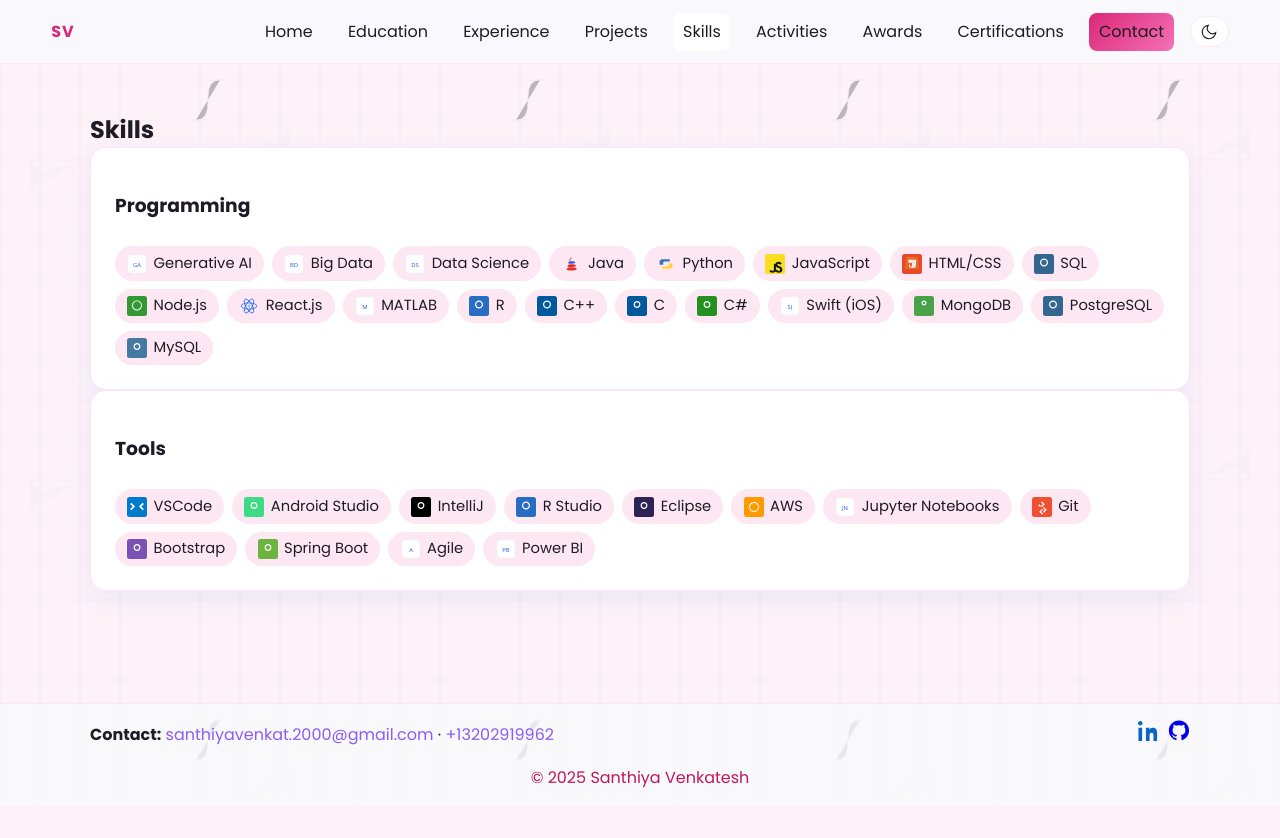
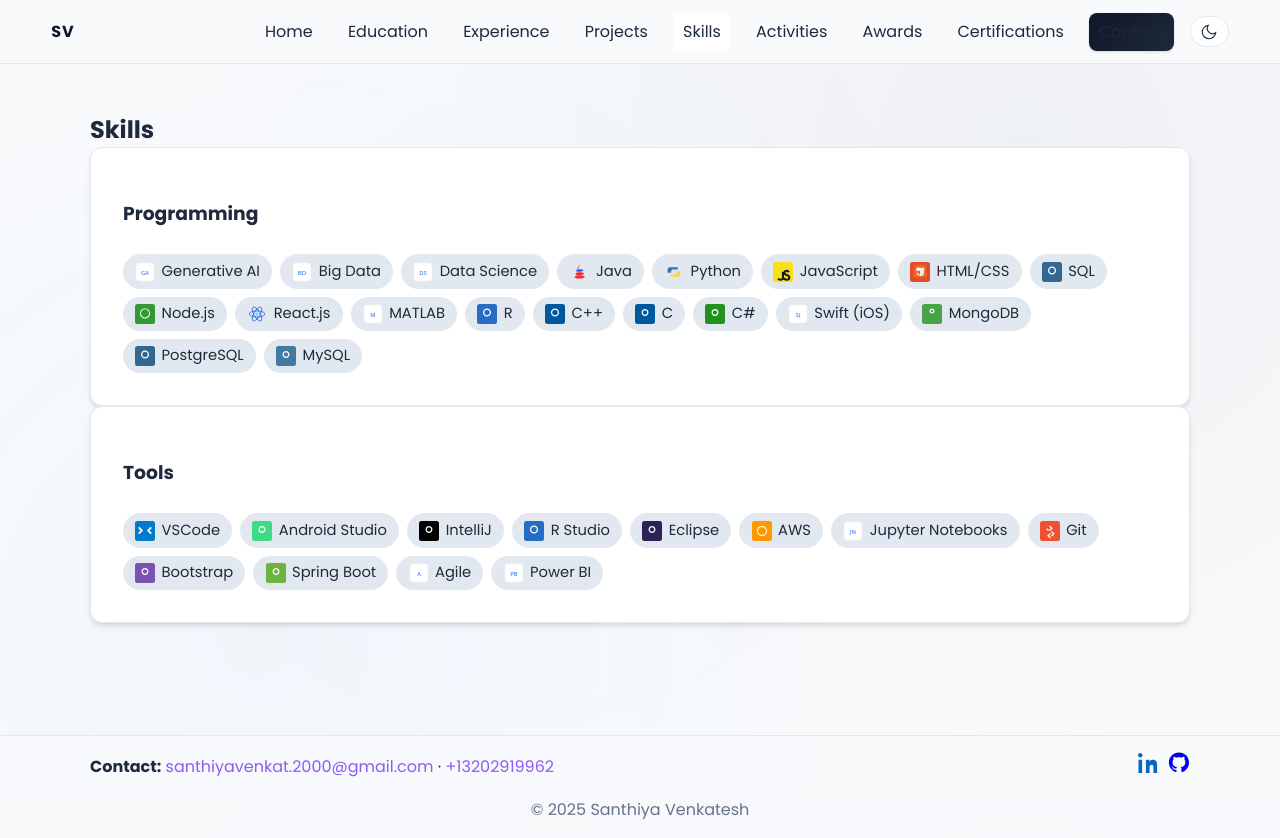
Before and after one commit to santhiya-2000/My_Portfolio, a React (Vite) app: page /My_Portfolio/skills in a window 1280 px wide. Before the commit the page ends 806 px from the top, so only its background shows below. Built offline with nearby package versions, Linux system fonts and the light colour scheme.

Commit message:
project updates

```diff
--- a/src/data/profile.js
+++ b/src/data/profile.js
@@ -1,8 +1,8 @@
 const data = {
   name: 'Santhiya Venkatesh',
-  title: 'Full Stack Developer · AI Engineer',
+  title: 'Full Stack Developer · AI Engineer · Data Analyst · Software Engineer',
   summary:
-    'Full-stack and AI engineer with experience across Java backends, Windows API (C++/C#), Ember.js/React frontends, and PostgreSQL/MySQL. Interested in ML-driven features, secure systems, and crafting delightful UIs.',
+    'Full-stack and AI engineer with experience across Java backends, Windows API (C++/C#), Ember.js/React frontends, and PostgreSQL/MySQL. Data analytics enthusiast interested in ML-driven features, secure systems, and crafting delightful UIs.',
   hero: {
     photoUrl: 'assets/san.jpg',
     threeD1: 'https://images.unsplash.com/photo-1527443154391-507e9dc6c5cc?q=80&w=1200&auto=format&fit=crop',
@@ -186,27 +186,28 @@ const data = {
     {
       title: 'Factory Intelligence Copilot',
       period: '2026',
-      summary: 'An AI-driven manufacturing analytics and decision-support platform that combines data engineering, operational analytics, and an intelligent reasoning layer to help manufacturing teams understand performance changes and take action.',
+      summary: 'Manufacturing teams often struggle to understand production inefficiencies because data is scattered across different systems like machine logs, maintenance records, and production reports. I built an analytics platform that ingests manufacturing data using a Python ETL pipeline into a PostgreSQL database, structured data using a star-schema model, and created a Streamlit dashboard showing key KPIs like downtime, scrap rate, and cost impact. I also added an AI Copilot that converts natural language questions into SQL queries. The system helps production managers quickly identify bottlenecks, predict machine failures, and make data-driven decisions to reduce waste and improve operational efficiency.',
       stack: [
         'Python', 'PostgreSQL', 'SQL', 'Streamlit', 'Pandas',
         'SQLAlchemy', 'ETL Pipelines', 'Data Modeling', 'AI/ML',
         'Data Visualization', 'Business Intelligence'
       ],
-      features: [
-        'End-to-end Python ETL pipelines loading manufacturing data into PostgreSQL',
-        'Star-schema data modeling for production, maintenance, and machine metrics',
-        'Interactive Streamlit dashboard for KPIs (downtime, scrap, cost impact)',
-        'AI Copilot that converts natural-language questions into SQL queries',
-        'Deterministic, explainable insights with optional LLM-based explanations'
-      ],
-      useCases: [
-        'Identify lines or machines driving downtime and cost',
-        'Analyze scrap trends and operational inefficiencies',
-        'Correlate machine health metrics with failure events',
-        'Support Industry 4.0 and smart manufacturing initiatives'
+      links: {
+        github: 'https://github.com/santhiya-2000/Factory-Intelligence-Copilot',
+        demo: '#'
+      }
+    },
+    {
+      title: 'SmartComfort (HVAC Optimization)',
+      period: '2025',
+      summary: 'Buildings often waste energy because HVAC systems run on static settings rather than adapting to occupancy patterns and user comfort preferences. I developed a data platform that integrates building sensor data, user survey responses, and energy consumption metrics, then used machine learning models to predict optimal temperature settings and visualize performance through dashboards. The platform helps facilities teams optimize energy usage while maintaining comfort, targeting a 5–10% reduction in energy consumption across campus buildings.',
+      stack: [
+        'Python', 'Machine Learning', 'Data Integration', 'Sensor Data',
+        'Energy Analytics', 'Predictive Modeling', 'Dashboard Development',
+        'Data Visualization', 'Time Series Analysis'
       ],
       links: {
-        github: 'https://github.com/santhiya-2000/Factory-Intelligence-Copilot',
+        github: 'https://github.com/santhiya-2000/SmartComfort-HVAC',
         demo: '#'
       }
     },
@@ -248,6 +249,34 @@ const data = {
       links: {
         github: 'https://github.com/santhiya-2000/My_Portfolio',
         demo: 'https://santhiya-2000.github.io/My_Portfolio/'
+      }
+    },
+    {
+      title: 'Nutanix Dashboard (Zoho – ManageEngine DataSecurity Plus)',
+      period: '2024',
+      summary: 'Administrators managing Nutanix infrastructure lacked a centralized way to monitor system performance, storage utilization, and infrastructure health. I developed a dashboard that collected infrastructure metrics through Nutanix APIs and visualized system performance, capacity usage, and activity trends so administrators could monitor environments from a single interface. The dashboard improved operational visibility and helped administrators detect infrastructure issues faster without manually checking multiple systems.',
+      stack: [
+        'Java', 'JavaScript', 'Nutanix API', 'REST APIs', 'Data Visualization',
+        'Dashboard Development', 'System Monitoring', 'Infrastructure Management',
+        'API Integration', 'Real-time Analytics'
+      ],
+      links: {
+        github: 'https://github.com/santhiya-2000/Nutanix-Dashboard',
+        demo: '#'
+      }
+    },
+    {
+      title: 'Power BI Scheduling Dashboard',
+      period: '2024',
+      summary: 'Different schedulers maintain production schedules in separate Excel spreadsheets with inconsistent formats, making it difficult for managers to understand production plans quickly. I used Power Query to standardize different spreadsheet formats and built a Power BI dashboard that shows total production, workload by line, scheduling trends, and estimated capacity utilization. The dashboard consolidates multiple schedules into a single operational view and can automatically update when Excel files refresh.',
+      stack: [
+        'Power BI', 'Power Query', 'Excel Integration', 'Data Transformation',
+        'Dashboard Development', 'Business Intelligence', 'Data Visualization',
+        'Production Analytics', 'Capacity Planning'
+      ],
+      links: {
+        github: 'https://github.com/santhiya-2000/Power-BI-Scheduling',
+        demo: '#'
       }
     },
     {
--- a/src/styles/theme.css
+++ b/src/styles/theme.css
@@ -1,26 +1,26 @@
 :root {
-  --bg: #fdf2f8; /* pink-50 */
+  --bg: #f8fafc; /* slate-50 - professional light background */
   --bg-elev: #ffffff; /* white cards */
-  --text: #1f1b24; /* dark text for better contrast */
-  --muted: #be185d; /* pink-700 for better readability on white */
-  --primary: #db2777; /* pink-600 */
-  --primary-600: #ec4899; /* pink-500 */
-  --accent: #f472b6; /* pink-400 */
-  --chip: #fce7f3; /* pink-200 */
-  --border: #fce7f3; /* pink-200 */
+  --text: #1e293b; /* slate-800 - professional dark text */
+  --muted: #64748b; /* slate-500 - professional muted text */
+  --primary: #0f172a; /* slate-900 - strong primary */
+  --primary-600: #1e293b; /* slate-800 - primary variant */
+  --accent: #3b82f6; /* blue-500 - professional accent */
+  --chip: #e2e8f0; /* slate-200 - subtle chip background */
+  --border: #e2e8f0; /* slate-200 - subtle borders */
 }
 
 /* Dark theme variables */
 :root[data-theme="dark"] {
-  --bg: #0f0f0f; /* dark background */
-  --bg-elev: #1a1a1a; /* dark grey cards */
-  --text: #fce7f3; /* pink-200 text */
-  --muted: #f472b6; /* pink-400 muted */
-  --primary: #ec4899; /* pink-500 */
-  --primary-600: #db2777; /* pink-600 */
-  --accent: #f472b6; /* pink-400 */
-  --chip: #2d2d2d; /* dark grey chips */
-  --border: #2d2d2d; /* dark grey border */
+  --bg: #0f172a; /* slate-900 - professional dark background */
+  --bg-elev: #1e293b; /* slate-800 - dark cards */
+  --text: #f8fafc; /* slate-50 - light text */
+  --muted: #94a3b8; /* slate-400 - muted text */
+  --primary: #3b82f6; /* blue-500 - primary accent */
+  --primary-600: #60a5fa; /* blue-400 - primary variant */
+  --accent: #60a5fa; /* blue-400 - accent */
+  --chip: #334155; /* slate-700 - dark chips */
+  --border: #334155; /* slate-700 - dark borders */
 }
 
 * { box-sizing: border-box; }
@@ -29,17 +29,19 @@ body {
   margin: 0;
   font-family: 'Poppins', system-ui, -apple-system, Segoe UI, Roboto, Ubuntu, Cantarell, 'Helvetica Neue', sans-serif;
   color: var(--text);
-  background: var(--bg) url('/assets/code-grid-light.svg');
-  background-size: 320px 320px;
-  background-repeat: repeat;
-  background-attachment: fixed;
+  background: var(--bg);
+  background-image:
+    radial-gradient(circle at 20% 80%, rgba(59, 130, 246, 0.03) 0%, transparent 50%),
+    radial-gradient(circle at 80% 20%, rgba(15, 23, 42, 0.04) 0%, transparent 50%),
+    radial-gradient(circle at 40% 40%, rgba(59, 130, 246, 0.02) 0%, transparent 50%);
 }
 
 :root[data-theme="dark"] body {
-  background: var(--bg) url('/assets/code-grid-dark.svg');
-  background-size: 320px 320px;
-  background-repeat: repeat;
-  background-attachment: fixed;
+  background: var(--bg);
+  background-image:
+    radial-gradient(circle at 20% 80%, rgba(59, 130, 246, 0.08) 0%, transparent 50%),
+    radial-gradient(circle at 80% 20%, rgba(248, 250, 252, 0.02) 0%, transparent 50%),
+    radial-gradient(circle at 40% 40%, rgba(59, 130, 246, 0.05) 0%, transparent 50%);
 }
 
 .container {
@@ -57,7 +59,7 @@ body {
   z-index: 1000;
   backdrop-filter: saturate(180%) blur(10px);
   -webkit-backdrop-filter: saturate(180%) blur(10px);
-  background: rgba(248, 250, 252, 0.85);
+  background: rgba(248, 250, 252, 0.95);
   border-bottom: 1px solid var(--border);
   display: flex;
   align-items: center;
@@ -73,14 +75,41 @@ body {
 
 /* Dark header tint */
 :root[data-theme="dark"] .nav {
-  background: rgba(15, 15, 15, 0.9);
-  border-bottom: 1px solid #333;
+  background: rgba(15, 23, 42, 0.95);
+  border-bottom: 1px solid var(--border);
+  backdrop-filter: saturate(180%) blur(10px);
+  -webkit-backdrop-filter: saturate(180%) blur(10px);
 }
 
 /* Buttons */
-.btn { display: inline-flex; align-items: center; justify-content: center; padding: 0.6rem 1rem; border-radius: 10px; border: 1px solid var(--border); background: var(--bg-elev); color: var(--text); text-decoration: none; transition: transform .05s ease; }
-.btn:hover { transform: translateY(-1px); }
-.btn-primary { background: linear-gradient(135deg, var(--primary), var(--accent)); color: #ffffff; border: none; }
+.btn {
+  display: inline-flex;
+  align-items: center;
+  justify-content: center;
+  padding: 0.75rem 1.5rem;
+  border-radius: 8px;
+  border: 1px solid var(--border);
+  background: var(--bg-elev);
+  color: var(--text);
+  text-decoration: none;
+  font-weight: 500;
+  transition: all 0.2s ease;
+  box-shadow: 0 1px 2px 0 rgba(0, 0, 0, 0.05);
+}
+.btn:hover {
+  transform: translateY(-1px);
+  box-shadow: 0 4px 6px -1px rgba(0, 0, 0, 0.1), 0 2px 4px -1px rgba(0, 0, 0, 0.06);
+}
+.btn-primary {
+  background: linear-gradient(135deg, var(--primary), var(--primary-600));
+  color: #ffffff;
+  border: none;
+  box-shadow: 0 1px 3px 0 rgba(0, 0, 0, 0.1), 0 1px 2px 0 rgba(0, 0, 0, 0.06);
+}
+.btn-primary:hover {
+  background: linear-gradient(135deg, var(--primary-600), var(--accent));
+  box-shadow: 0 4px 6px -1px rgba(0, 0, 0, 0.15), 0 2px 4px -1px rgba(0, 0, 0, 0.1);
+}
 .btn-group { display: flex; flex-wrap: wrap; gap: .6rem; margin-top: .8rem; }
 
 /* Sections */
@@ -92,17 +121,33 @@ body {
 .card {
   background: var(--bg-elev);
   border: 1px solid var(--border);
-  border-radius: 16px;
-  padding: 1.5rem;
-  box-shadow: 0 8px 24px rgba(37, 99, 235, 0.08);
+  border-radius: 12px;
+  padding: 2rem;
+  box-shadow: 0 4px 6px -1px rgba(0, 0, 0, 0.1), 0 2px 4px -1px rgba(0, 0, 0, 0.06);
   display: flex;
   flex-direction: column;
   height: 100%;
-  transition: transform 0.2s ease, box-shadow 0.2s ease;
+  transition: all 0.3s ease;
+  position: relative;
+}
+.card::before {
+  content: '';
+  position: absolute;
+  top: 0;
+  left: 0;
+  right: 0;
+  height: 3px;
+  background: linear-gradient(90deg, var(--accent), var(--primary));
+  border-radius: 12px 12px 0 0;
+  opacity: 0;
+  transition: opacity 0.3s ease;
+}
+.card:hover::before {
+  opacity: 1;
 }
 .card:hover {
-  transform: translateY(-2px);
-  box-shadow: 0 12px 28px rgba(37, 99, 235, 0.12);
+  transform: translateY(-4px);
+  box-shadow: 0 20px 25px -5px rgba(0, 0, 0, 0.1), 0 10px 10px -5px rgba(0, 0, 0, 0.04);
 }
 .card--roomy { padding: 1.8rem; }
 .card + .card { margin-top: 0; }
```
